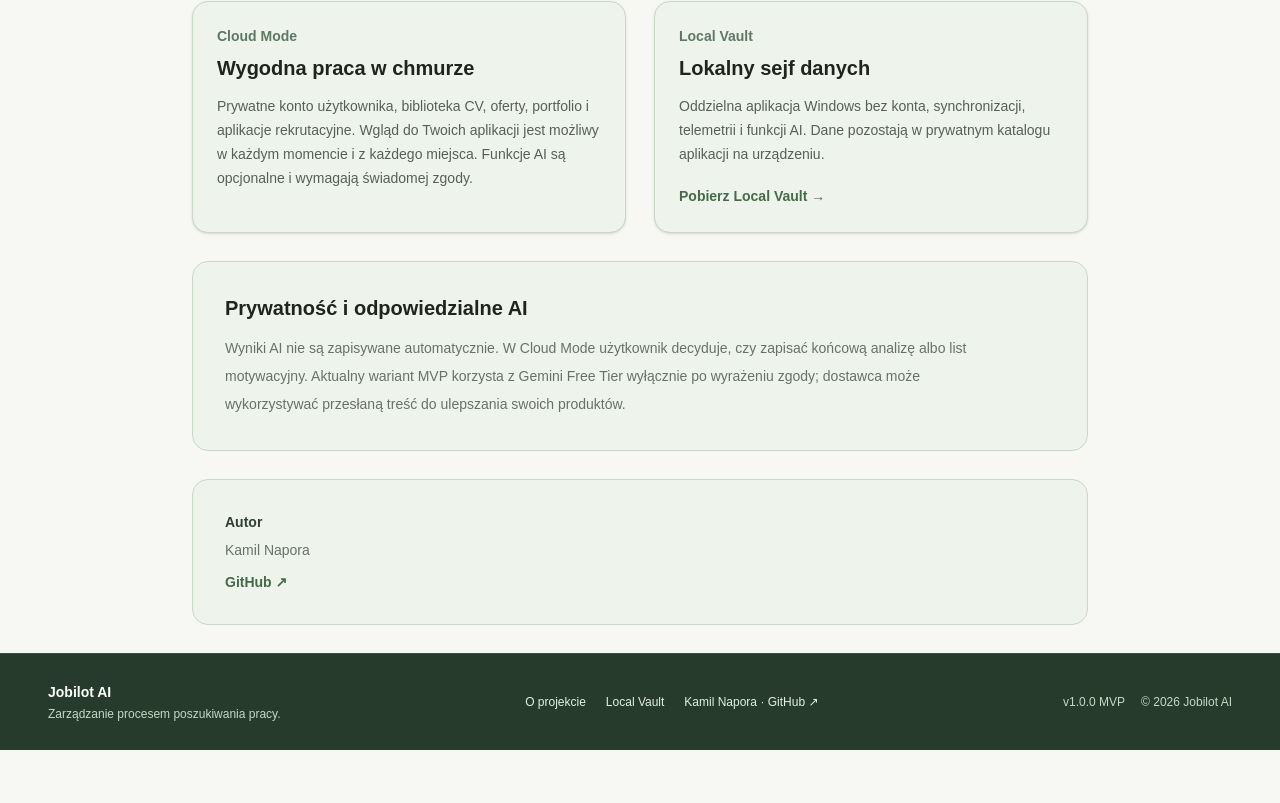
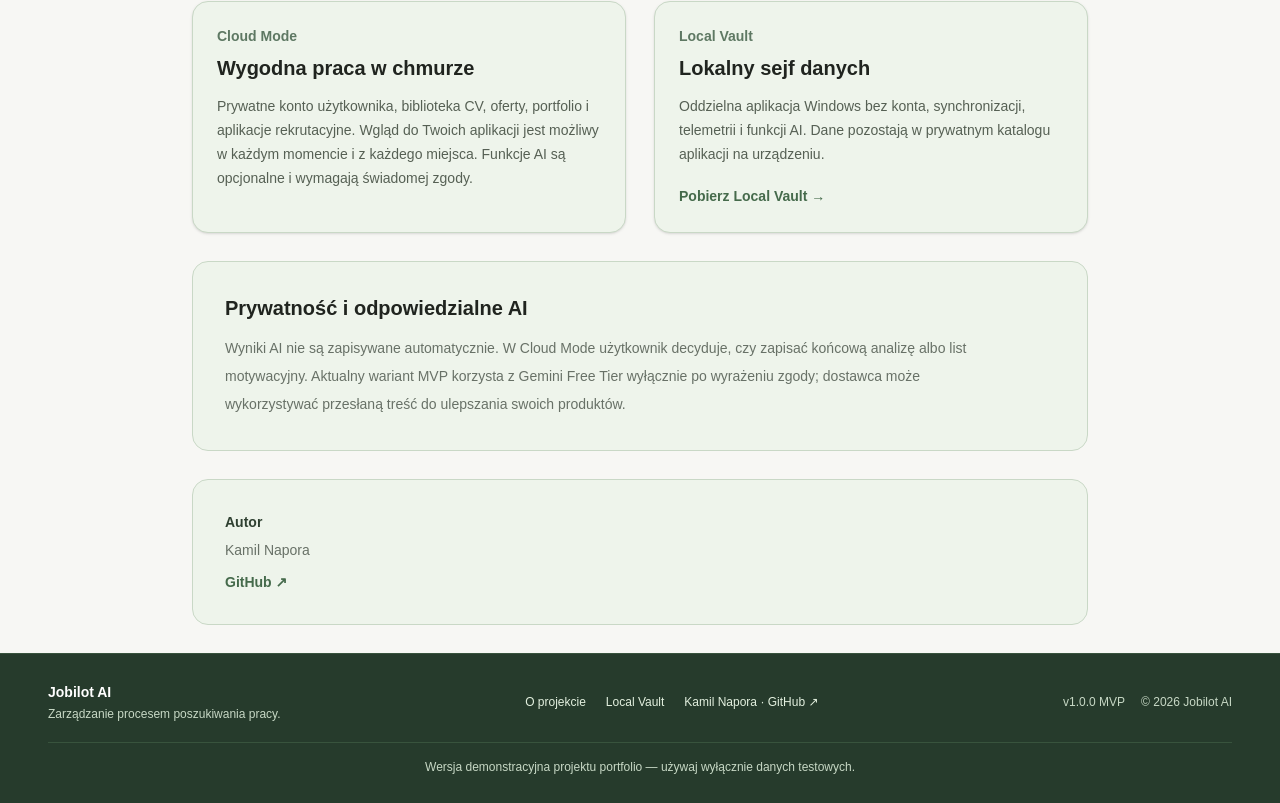
Before and after one commit to kamiln123/jobilot-ai, a Next.js app in the folder apps/cloud/: page /about in a window 1280 px wide. Shown: the part 365-1168 px from the top of the page. Before the commit the page ends 1115 px from the top, so only its background shows below. Built offline with nearby package versions, Linux system fonts and the light colour scheme.

Commit message:
feat: mark Cloud Mode as portfolio demo

```diff
--- a/apps/cloud/src/components/site-footer.tsx
+++ b/apps/cloud/src/components/site-footer.tsx
@@ -24,6 +24,9 @@ export function SiteFooter() {
           <span>© 2026 Jobilot AI</span>
         </div>
       </div>
+      <p className="mx-auto mt-5 max-w-[1540px] border-t border-[#38533d] pt-4 text-center text-xs text-[#c7d8c5]">
+        Wersja demonstracyjna projektu portfolio — używaj wyłącznie danych testowych.
+      </p>
     </footer>
   );
 }
```
